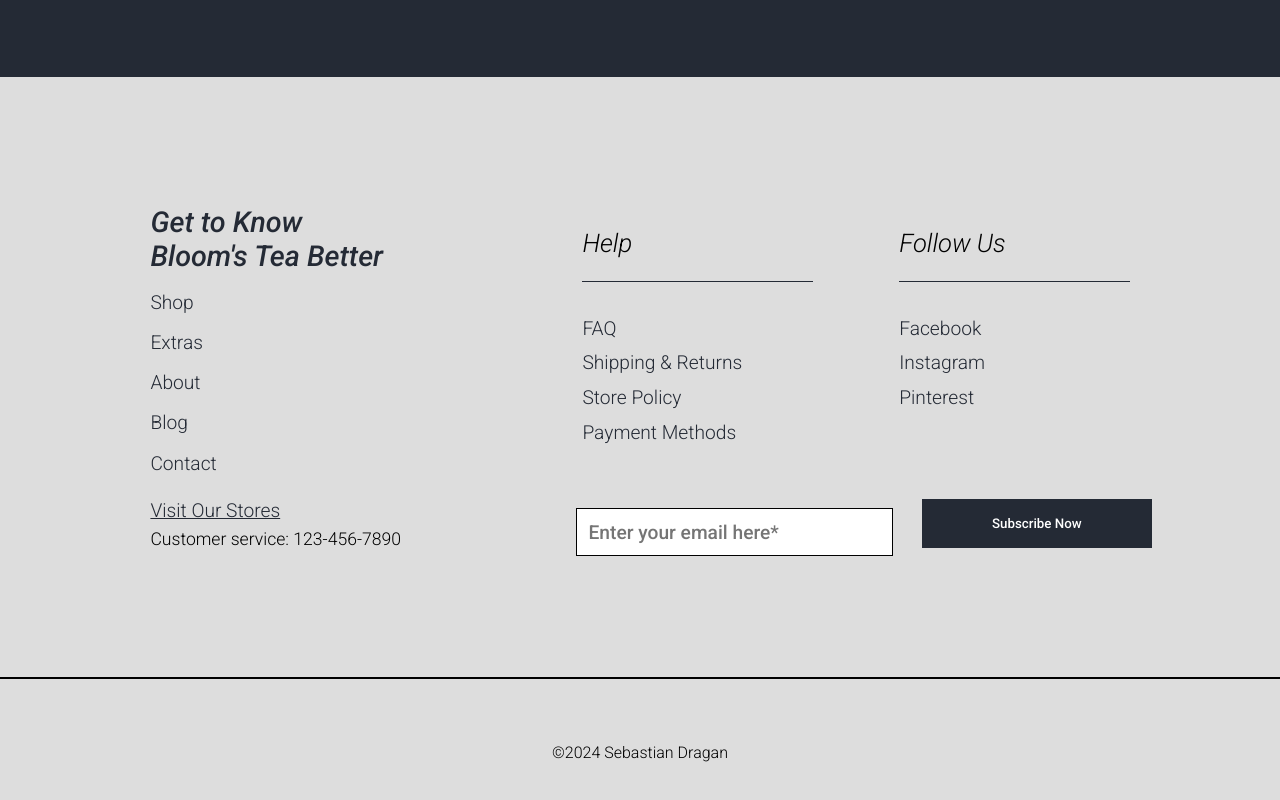
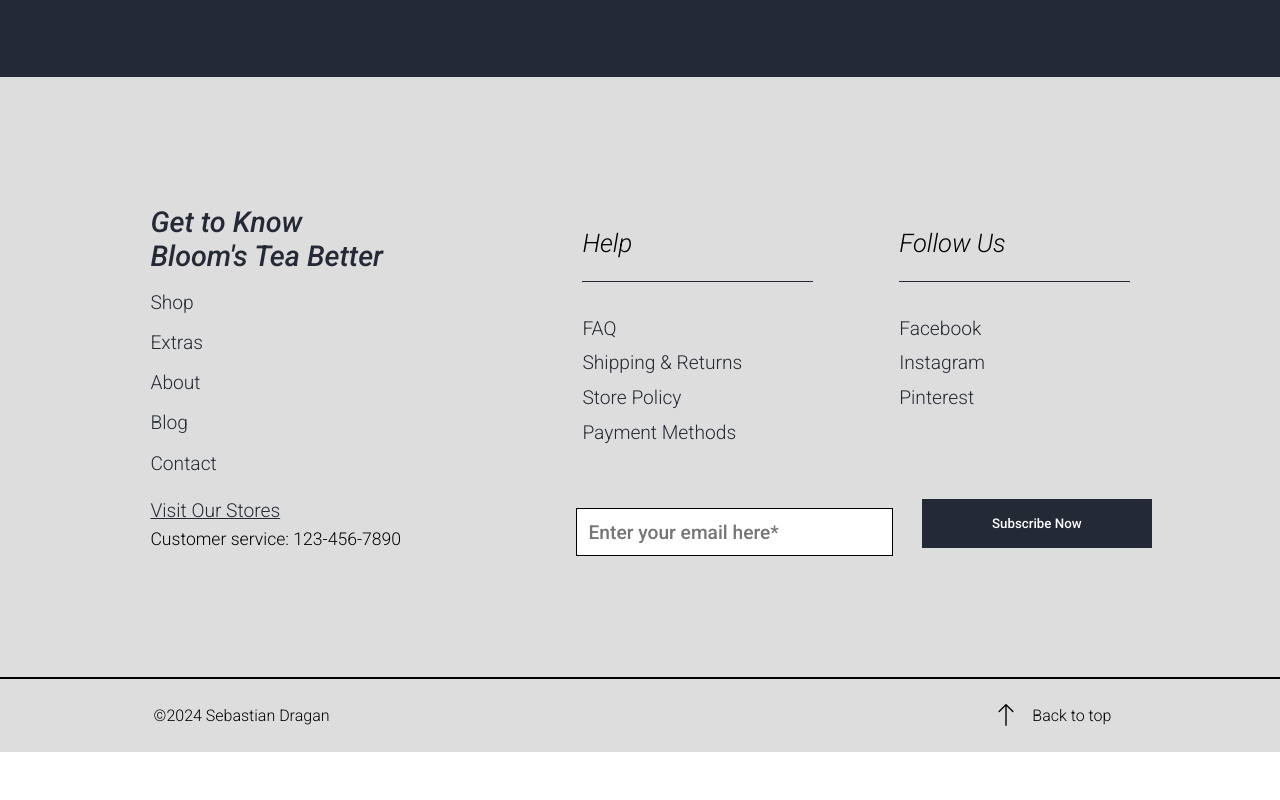
Before and after one commit to Cepako/Tea-Shop, a React (Create React App) app: page / in a window 1280 px wide. Shown: the part 2413-3213 px from the top of the page. After the commit the page ends 3159 px from the top, so only its background shows below. Built offline with nearby package versions, Linux system fonts and the light colour scheme.

Commit message:
add media queries for footer and GoUpButton components and add different arrow-up colors

```diff
--- a/src/components/Footer.scss
+++ b/src/components/Footer.scss
@@ -4,4 +4,46 @@
   padding: 5%;
   background-color: #ddd;
   border-top: 2px solid black;
+  span {
+    display: none;
+  }
 }
+@media screen and (min-width: 800px) {
+  .footer {
+    padding: 3%;
+  }
+}
+@media screen and (min-width: 1024px) {
+  .footer {
+    display: flex;
+    justify-content: space-between;
+    align-items: center;
+    padding: 2% 12%;
+    span {
+      width: 15%;
+      display: flex;
+      justify-content: space-evenly;
+      align-items: center;
+      cursor: pointer;
+      img {
+        width: 15%;
+        height: 15%;
+      }
+    }
+  }
+}
+@media screen and (min-width: 1300px) {
+  .footer {
+    padding: 2% 17%;
+    span {
+      img {
+        width: 12%;
+      }
+    }
+  }
+}
+@media screen and (min-width: 1500px) {
+  .footer {
+    padding: 1% 22%;
+  }
+}
--- a/src/components/Footer.tsx
+++ b/src/components/Footer.tsx
@@ -3,7 +3,21 @@ import React from 'react';
 import './Footer.scss';
 
 const Footer: React.FC = () => {
-  return <div className="footer"> &copy;2024 Sebastian Dragan</div>;
+  const scrollUpHandler = () => {
+    window.scrollTo({
+      top: 0,
+      behavior: 'smooth',
+    });
+  };
+
+  return (
+    <div className="footer">
+      &copy;2024 Sebastian Dragan
+      <span onClick={scrollUpHandler}>
+        <img src="./images/arrow-up-black.svg" alt="arrow up" /> Back to top
+      </span>
+    </div>
+  );
 };
 
 export default Footer;
--- a/src/components/GoUpButton.scss
+++ b/src/components/GoUpButton.scss
@@ -25,3 +25,33 @@
     display: flex;
   }
 }
+@media screen and (min-width: 500px) {
+  .arrow-up {
+    width: 11%;
+  }
+}
+@media screen and (min-width: 600px) {
+  .arrow-up {
+    width: 9%;
+  }
+}
+@media screen and (min-width: 700px) {
+  .arrow-up {
+    width: 7%;
+  }
+}
+@media screen and (min-width: 900px) {
+  .arrow-up {
+    width: 6%;
+  }
+}
+
+@media screen and (min-width: 1024px) {
+  .arrow-up {
+    display: none;
+
+    &.active {
+      display: none;
+    }
+  }
+}
--- a/src/components/GoUpButton.tsx
+++ b/src/components/GoUpButton.tsx
@@ -33,7 +33,7 @@ const GoUpButton: React.FC = () => {
       className={`arrow-up${isVisible ? ' active' : ''}`}
       onClick={scrollUpHandler}
     >
-      <img src="./images/arrow-up.svg" alt="arrow up" />
+      <img src="./images/arrow-up-white.svg" alt="arrow up" />
     </div>
   );
 };
```
Also changed, not shown: public/images/arrow-up-black.svg (added), public/images/arrow-up-white.svg (renamed from public/images/arrow-up.svg).
